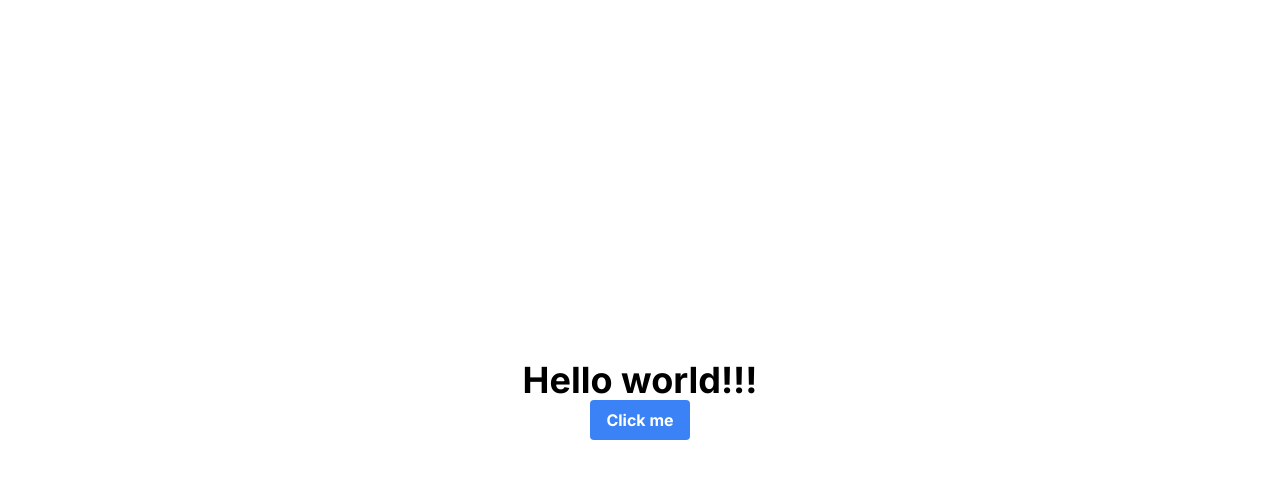
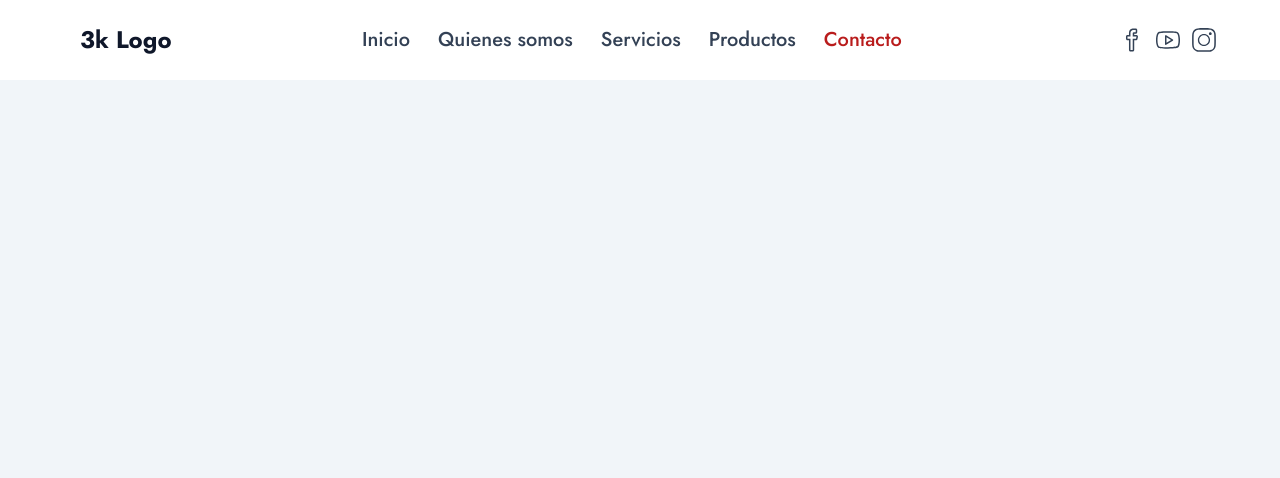
Before and after one commit to mariohodl/3kmantenimiento, a Next.js app: page / in a window 1280 px wide. Shown: the top 478 px of the page. Built offline with nearby package versions, Linux system fonts and the light colour scheme.

Commit message:
Basic implementatrion of Header and styles improvements

```diff
--- a/package.json
+++ b/package.json
@@ -15,7 +15,8 @@
     "json-server": "^1.0.0-beta.3",
     "next": "15.1.5",
     "react": "^19.0.0",
-    "react-dom": "^19.0.0"
+    "react-dom": "^19.0.0",
+    "react-icons": "^5.4.0"
   },
   "devDependencies": {
     "@eslint/eslintrc": "^3",
--- /dev/null
+++ b/src/app/Footer.tsx
@@ -0,0 +1,10 @@
+
+const Footer = () => {
+  return (
+    <div className="bg-white">
+        <h3>Footeer</h3>
+    </div>
+  );
+};
+
+export default Footer;
--- /dev/null
+++ b/src/app/Header.tsx
@@ -0,0 +1,43 @@
+import Container from '../components/ui/Container';
+import { SlSocialYoutube, SlSocialFacebook, SlSocialInstagram } from "react-icons/sl";
+
+
+const Header = () => {
+  return (
+    <header className="py-6 px-8 bg-white">
+        <Container classNames='flex justify-between items-center'>
+            <div className="flex items-center">
+                <h1 className="text-2xl font-bold ml-4">3k Logo</h1>
+            </div>
+            <div>
+                <nav className="flex items-center">
+                <a href="#" className="text-slate-700 hover:text-red-700 hover:underline mr-7  text-xl font-medium">
+                    Inicio
+                </a>
+                <a href="#" className="text-slate-700 hover:text-red-700 hover:underline mr-7  text-xl font-medium">
+                    Quienes somos
+                </a>
+                <a href="#" className="text-slate-700 hover:text-red-700 hover:underline mr-7  text-xl font-medium">
+                    Servicios
+                </a>
+                <a href="#" className="text-slate-700 hover:text-red-700 hover:underline mr-7  text-xl font-medium">
+                    Productos
+                </a>
+                <a href="#" className="text-red-700 hover:text-red-700 hover:underline mr-7 text-xl font-medium">
+                    Contacto
+                </a>
+                </nav>
+            </div>
+
+            <div className='flex items-center'>
+                <span className='mr-3 text-2xl text-slate-700 hover:text-red-700 hover:cursor-pointer'><SlSocialFacebook /></span>
+                <span className='mr-3 text-2xl text-slate-700 hover:text-red-700 hover:cursor-pointer'><SlSocialYoutube /></span>
+                <span className=' text-2xl text-slate-700 hover:text-red-700 hover:cursor-pointer'><SlSocialInstagram /></span>
+            </div>
+        </Container>
+
+   </header>
+  );
+};
+
+export default Header;
--- a/src/app/layout.tsx
+++ b/src/app/layout.tsx
@@ -1,6 +1,7 @@
 import type { Metadata } from 'next';
-import { Inter } from 'next/font/google';
+import { Jost } from 'next/font/google';
 import '../styles/globals.css';
+import Header from './Header';
 
 export const metadata: Metadata = {
   title: '3k mantenimiento profesional',
@@ -8,7 +9,7 @@ export const metadata: Metadata = {
     'El mejor aliado para mantener el crecimiento de tu negocio en orden',
 };
 
-const inter = Inter({
+const inter = Jost({
   subsets: ['latin'],
   variable: '--font-inter',
 });
@@ -21,8 +22,9 @@ export default function RootLayout({
   return (
     <html lang="en">
       <body
-        className={`${inter.variable} bg-white text-black`}
+        className={`${inter.variable} bg-slate-100  text-slate-900 font-sans`}
       >
+        <Header />
         {children}
       </body>
     </html>
--- a/src/app/page.tsx
+++ b/src/app/page.tsx
@@ -1,9 +1,12 @@
-import Button from '../components/ui/Button';
+// import Button from '../components/ui/Button';
 const Home = () => {
   return (
     <div className="flex min-h-screen flex-col items-center justify-center py-2">
-      <h1 className="text-4xl font-bold">Hello world!!!</h1>
-      <Button>Click me</Button>
+      <br />
+      <br />
+      <br />
+      <br />
+      <br />
     </div>
   );
 };
--- /dev/null
+++ b/src/components/ui/Container.tsx
@@ -0,0 +1,11 @@
+import React from 'react'
+
+const Container = ({children, classNames}: {children: React.ReactNode, classNames?: string}) => {
+  return (
+    <div className={`max-w-7xl mx-auto px-4 sm:px-6 lg:px-8 ${classNames}`}>
+      {children}
+    </div>
+  )
+}
+
+export default Container
--- a/src/styles/globals.css
+++ b/src/styles/globals.css
@@ -20,3 +20,10 @@
     'Helvetica Neue',
     sans-serif;
 }
+
+body {
+  margin: 0;
+  font-family: var(--font-inter);
+  -webkit-font-smoothing: antialiased;
+  -moz-osx-font-smoothing: grayscale;
+}
```
Also changed, not shown: 1 other file (tests, documents, lock files or other folders).
